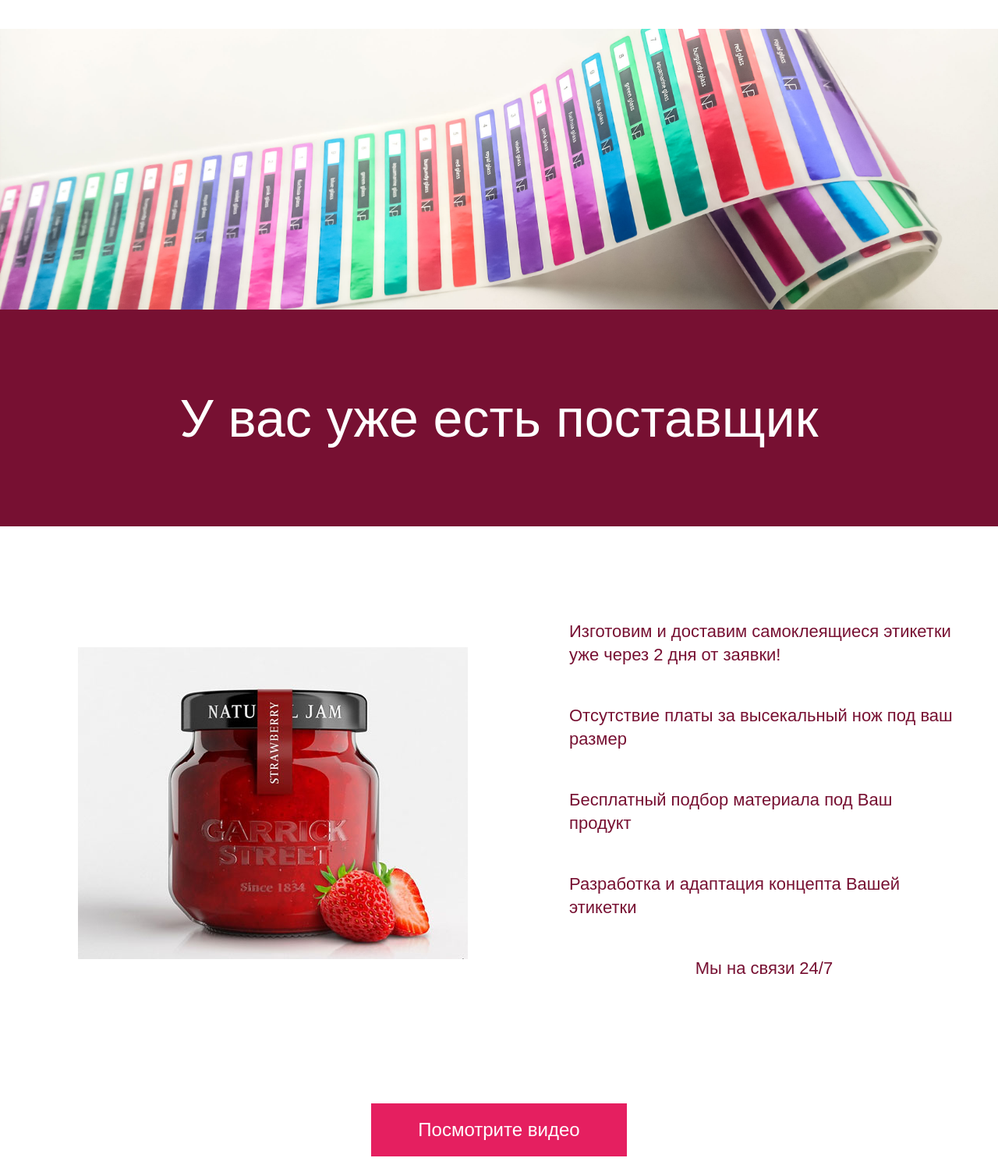
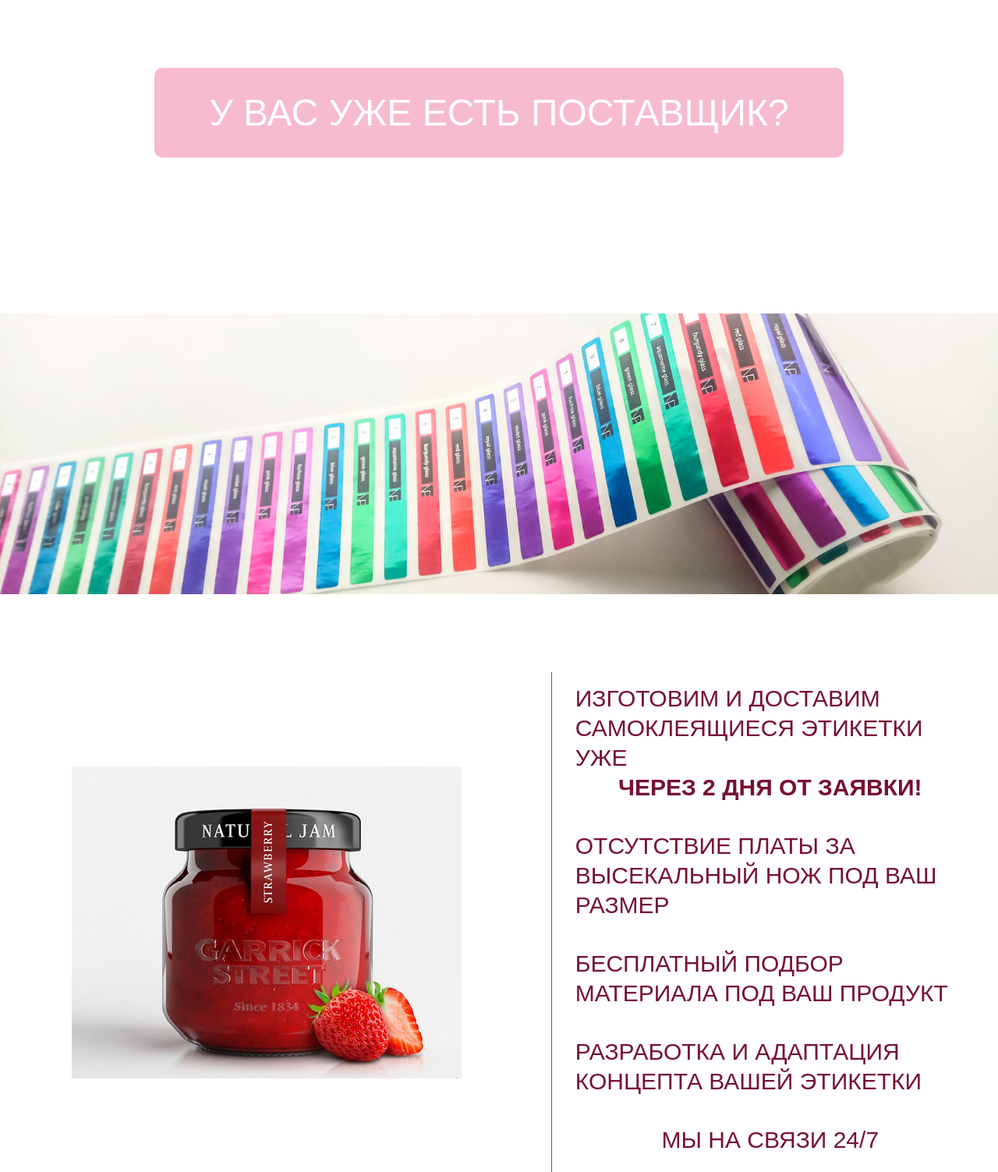
Before and after one commit to MikeIv/24etiketki.ru, a website: page src/index.html in a window 1280 px wide. Shown: the part 180-1683 px from the top of the page at 78% size. Drawn offline with nearby package versions, Linux system fonts and the light colour scheme; files that its build step writes are made by us from their sources; a web font is replaced by a local one.

Commit message:
утвержденная первая версияЭ

```diff
--- a/src/index.html
+++ b/src/index.html
@@ -77,6 +77,12 @@
 
 <main>
 
+  <section class="stickers__info">
+    <h2 class="visually-hidden">Описание услуг</h2>
+    <p class="stickers__header-block"><a href="#" class="stickers__header-link">У вас уже есть поставщик?</a></p>
+  </section>
+
+
   <section class="image-block">
     <h2 class="visually-hidden">Образцы этикеток</h2>
     <picture class="image-block__full">
@@ -90,10 +96,6 @@
   <article class="stickers">
     <h1 class="visually-hidden">Производство стикеров</h1>
 
-    <section class="stickers__info">
-      <h2 class="visually-hidden">Описание услуг</h2>
-      <p class="stickers__header-block">У вас уже есть поставщик</p>
-    </section>
 
     <section class="stickers__items">
       <h2 class="visually-hidden">Наши преимущества</h2>
@@ -104,12 +106,12 @@
           <img src="img/stickers_img_01-mobile@1x.jpg" srcset="img/stickers_img_01-mobile@1x.jpg 1x"
                alt="Гарантийная наклейка">
         </picture>
-        <div class="stickers__txt-block">
-          <p class="stickers__header3">Изготовим и доставим самоклеящиеся этикетки уже через 2 дня от заявки!</p>
-          <p class="stickers__header3">Отсутствие платы за высекальный нож под ваш размер
-          <p class="stickers__header3">Бесплатный подбор материала под Ваш продукт
-          <p class="stickers__header3">Разработка и адаптация концепта Вашей этикетки
-          <p class="stickers__header3">Мы на связи 24/7</p>
+        <div class="stickers__txt-block stickers__txt-block--line">
+          <p class="stickers__header3 stickers__header3--bold">Изготовим и доставим самоклеящиеся этикетки уже<b>через 2 дня от заявки!</b></p>
+          <p class="stickers__header3 stickers__header3--bold">Отсутствие платы за высекальный нож под ваш размер
+          <p class="stickers__header3 stickers__header3--bold">Бесплатный подбор материала под Ваш продукт
+          <p class="stickers__header3 stickers__header3--bold">Разработка и адаптация концепта Вашей этикетки
+          <p class="stickers__header3 stickers__header3--bold">Мы на связи 24/7</p>
         </div>
       </div>
     </section>
@@ -123,7 +125,7 @@
       <h2 class="visually-hidden">Сроки изготовления</h2>
       <div class="stickers__block">
         <div class="stickers__txt-block">
-          <p class="stickers__header3">Получите расчет стоимости этикетки</p>
+          <p class="stickers__header2">Получите расчет стоимости этикетки</p>
           <p class="stickers__header3 stickers__header3--time">за 15 минут</p>
           <p class="stickers__header3 stickers__header3--link">
             <a href="" class="stickers__link">Получить расчет</a>
@@ -143,16 +145,16 @@
       </div>
     </section>
 
-    <section class="stickers__items">
+    <!--<section class="stickers__items">
       <h2 class="visually-hidden">Получить услугу</h2>
-      <div class="stickers__block stickers__block--col">
+      <div class="stickers__block stickers__block&#45;&#45;col">
         <p class="stickers__header2">Если Вы уже печатаете этикетки, расскажите нам об условиях поставки, и в 90 %
           случаев мы сделаем более выгодное предложение</p>
-        <p class="stickers__header3 stickers__header3--link">
+        <p class="stickers__header3 stickers__header3&#45;&#45;link">
           <a href="" class="stickers__link">Получить расчет</a>
         </p>
       </div>
-    </section>
+    </section>-->
 
     <section class="image-block">
       <h2 class="visually-hidden">Изображение продукта</h2>
--- a/src/less/blocks/image-block.less
+++ b/src/less/blocks/image-block.less
@@ -1,5 +1,6 @@
 .image-block {
   width: 100%;
+  margin-top: 100px;
 
 }
 
--- a/src/less/blocks/main-nav.less
+++ b/src/less/blocks/main-nav.less
@@ -17,16 +17,48 @@
 .main-nav__list {
   display: flex;
   align-items: center;
-  flex-basis: 80%;
+
+
+  .xxs-block({
+    flex-direction: column;
+  width: auto;
+
+  });
+
+  .md-block({
+    flex-direction: row;
+    flex-basis: 80%;
+
+  });
 }
 
 .main-nav__item {
-  margin-right: 40px;
+
+
+  .xxs-block({
+    margin-right: 0;
+
+  });
+
+  .md-block({
+    margin-right: 40px;
+
+  });
 
   &--txt {
-    flex-basis: 450px;
+
     border-left: 1px solid @base;
     padding-left: 30px;
+
+    .xxs-block({
+      flex-basis: 50px;
+
+    });
+
+    .md-block({
+      flex-basis: 450px;
+
+    });
 
   }
 
--- a/src/less/blocks/stickers.less
+++ b/src/less/blocks/stickers.less
@@ -17,15 +17,32 @@
   align-items: center;
   width: 100%;
   margin: 0 auto;
-  background-color: @base;
+  margin-top: 50px;
+  background-color: @white;
 }
 
 .stickers__header-block {
-  padding-top: 100px;
-  padding-bottom: 100px;
+  margin-bottom: 100px;
+  margin-bottom: 100;
+  padding-top: 30px;
+  padding-bottom: 30px;
+  padding-left: 70px;
+  padding-right: 70px;
   text-align: center;
-  font-size: 68px;
+  font-size: 48px;
   font-weight: 300;
+  text-transform: uppercase;
+  color: @light;
+  background-color: fade(@light, 30%);
+  border-radius: 10px;
+
+  &:hover {
+    background-color: fade(@light, 80%);
+  }
+}
+
+.stickers__header-link {
+  text-decoration: none;
   color: @white;
 }
 
@@ -61,6 +78,11 @@
   flex-direction: column;
   align-items: center;
   flex-basis: 500px;
+
+  &--line {
+    padding-left: 30px;
+    border-left: 1px solid @light;
+  }
 }
 
 .stickers__image {
@@ -109,8 +131,9 @@
   flex-direction: column;
   align-items: center;
 
-  margin-top: 20px;
+  margin-top: 15px;
   text-align: left;
+  text-transform: uppercase;
 
   &--time {
     font-size: 38px;
@@ -124,6 +147,12 @@
     padding-left: 60px;
     padding-right: 60px;
     background-color: @light;
+    text-transform: none;
+  }
+
+  &--bold {
+    font-size: 30px;
+    line-height: 38px;
   }
 }
 
--- a/src/less/global/mixins.less
+++ b/src/less/global/mixins.less
@@ -8,16 +8,16 @@
 
 .header2() {
   margin-bottom: 20px;
-  font-size: 28px;
+  font-size: 34px;
   line-height: 36px;
   font-weight: 500;
   color: @base;
 }
 
 .header3() {
-  margin-bottom: 28px;
+  margin-bottom: 22px;
   font-size: 22px;
-  line-height: 30px;
+  line-height: 28px;
   font-weight: 400;
   color: @base;
 }
```
Also changed, not shown: src/css/style.css.
